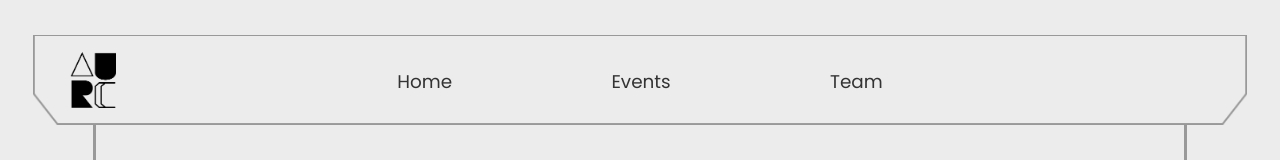
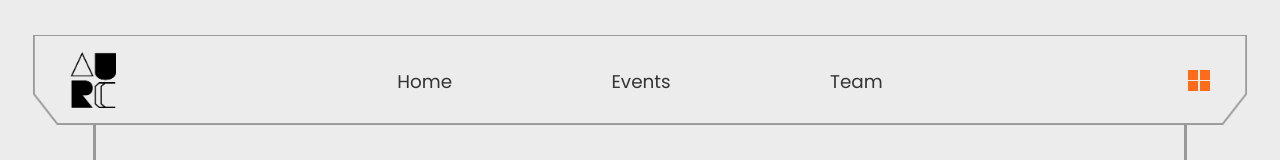
Before and after one commit to HetHirani07/AURC.club, a Next.js app: page / in a window 1280 px wide. Shown: the part 773-933 px from the top of the page. Built offline with nearby package versions, Linux system fonts and the light colour scheme.

Commit message:
navbarIcon

```diff
--- a/src/app/components/about.module.css
+++ b/src/app/components/about.module.css
@@ -3,7 +3,7 @@
 .title{font-size: 1.5rem; font-weight: 600; color: black; margin-left: 10px;}
 .content{margin-left: 0px; margin-top: 5px; font-size: .9rem; word-spacing: 0rem; width: 90%;}
 
-@media screen and (min-width: 426px) and (max-width: 768px){
+@media screen and (min-width: 426px){
     /* tablets */
     .container{margin-left: 2.25rem}
     .title{font-size: 1.6rem; margin-left: 15px;}
--- a/src/app/components/events.module.css
+++ b/src/app/components/events.module.css
@@ -9,7 +9,7 @@
 .eventName{font-size: 19px; font-weight: 500; margin-left: 5px; margin-top: 10px}
 .eventDate{font-size: 17px; font-weight: 400; margin-left: 5px; margin-top: 10px}
 
-@media screen and (min-width: 426px) and (max-width: 768px) {
+@media screen and (min-width: 426px) {
     /* tablets */
     .container{margin-left: 2.25rem;}
     .card{height: 300px; width: 260px;}
--- a/src/app/event/event.module.css
+++ b/src/app/event/event.module.css
@@ -2,7 +2,7 @@
 .navbarContainer{ width: 100%; height: 50px; position: relative; display: flex;}
 .navbarBgImg{ width: 100%; justify-self: center;}
 .navbarLogo{ position: absolute; height: 62%; align-self: center; margin-left: 3%}
-.navbarContent{position: absolute; align-self: center; margin-left: 30%; width: 40%; height: 24px; display: flex; justify-content: space-between}
+.navbarContent{position: absolute; align-self: center; margin-left: 30%; width: 40%; height: 24px; display: none; justify-content: space-between;}
 .navbarText{color: #333; font-weight: 400; text-decoration: none; font-size: 1.15rem;}
 .navbarText:hover{border-bottom: #FF6B19 solid 2.5px}
 .main{height: 100%; position: relative; box-sizing: border-box;}
@@ -29,6 +29,7 @@
 @media screen and (min-width: 426px){
     /* tablets */
     .navbarContainer{height: 55px; width: 96%;}
+    .navbarContent{display: flex;}
     .hero{width: 86%;}
     .drone{display:block;}
     .droneLanding1{display: block;}
@@ -49,6 +50,7 @@
 @media screen and (min-width: 769px) {
     /* desktop */
     .navbarContainer{height: 90px; width: 96%;}
+    .navbarContent{display: flex;}
     .hero{width: 86%;}
     .drone{display: block; top: 400px; width: 65px;}
     .droneLanding1{display: block; left: .45%; top: 435px; width: 55px;}
--- a/src/app/page.module.css
+++ b/src/app/page.module.css
@@ -6,9 +6,10 @@
 .navbarContainer{ width: 100%; height: 50px; position: relative; display: flex;}
 .navbarBgImg{ width: 100%; justify-self: center;}
 .navbarLogo{ position: absolute; height: 62%; align-self: center; margin-left: 3%}
-.navbarContent{position: absolute; align-self: center; margin-left: 30%; width: 40%; height: 24px; display: flex; justify-content: space-between}
+.navbarContent{position: absolute; align-self: center; margin-left: 30%; width: 40%; height: 24px; display: none; justify-content: space-between;}
 .navbarText{color: #333; text-decoration: none; font-size: 1.15rem; font-weight: 400;}
 .navbarText:hover{border-bottom: #FF6B19 solid 2.5px}
+.navbarIcon{display: flex; flex-direction: row; flex-wrap: wrap; width: 22px; position: absolute; align-self: center; right: 3%;}
 .hero{border-left: solid; border-right: solid; border-color: #999; width: 92%; height: 100%; display: flex; justify-self: center; margin-top: 0%; flex-direction: column;}
 .space{height: 20px;}
 .dashboard{display: flex; flex-direction: row; height: 345px; width: 100%;}
@@ -34,10 +35,11 @@
 .footerConnect{font-size: 1.3rem; font-weight: 600; margin-top: 70px; margin-left: 30px; width: 100%;}
 .footerImg{position: absolute; width: 31%; left: 550px; top: 10px; display: none;}
 
-@media screen and (min-width: 426px) and (max-width: 768px) {
+@media screen and (min-width: 426px){
     /* tablets */
     .logoImpression{height: 150px;}
     .navbarContainer{height: 55px; width: 96%;}
+    .navbarContent{display: flex;}
     .hero{width: 86%;}
     .drone{left: -3px; top: 400px;}
     .droneLanding1{left: 0; top: 427px}
@@ -63,6 +65,7 @@
     /* desktop */
     .logoImpression{height: 200px;}
     .navbarContainer{height: 90px; width: 96%;}
+    .navbarContent{display: flex;}
     .hero{width: 86%;}
     .drone{left: .07%; top: 400px; width: 65px;}
     .droneLanding1{left: .45%; top: 435px; width: 55px;}
--- a/src/app/page.tsx
+++ b/src/app/page.tsx
@@ -146,6 +146,13 @@ export default function Home(){
                 <Link href='/team' className={styles.navbarText}>Team</Link>
                 {/* <span className={styles.navbarText}>About</span> */}
               </div>
+
+              <div className={styles.navbarIcon}>
+                <img src='/RectBullet.png' style={{width: 10, height: 10}} />
+                <img src='/RectBullet.png' style={{width: 10, height: 10, marginLeft: 2}} />
+                <img src='/RectBullet.png' style={{width: 10, height: 10, marginTop: 1}} />
+                <img src='/RectBullet.png' style={{width: 10, height: 10, marginLeft: 2, marginTop: 1}} />
+              </div>
             </div>
           </nav>
 
```
